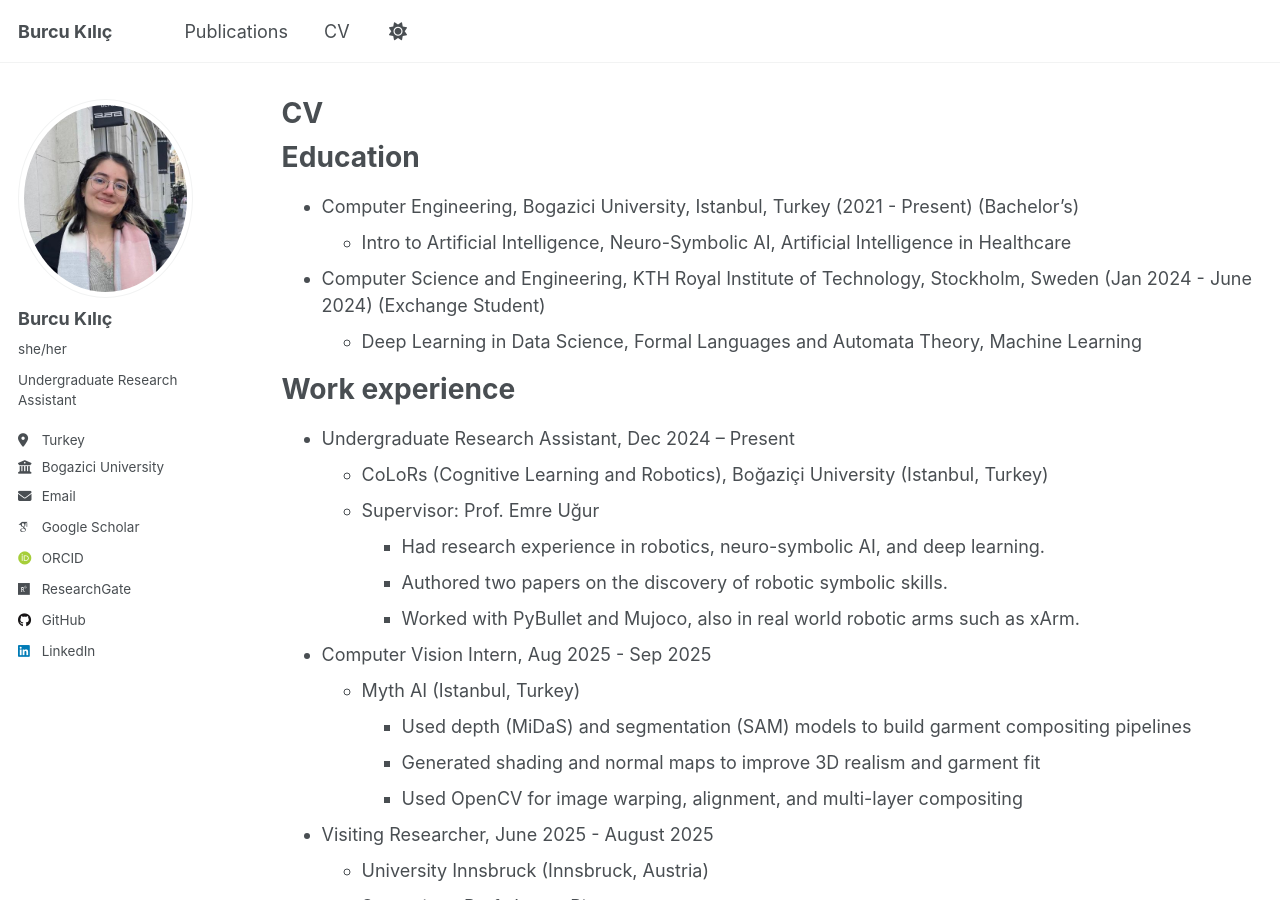
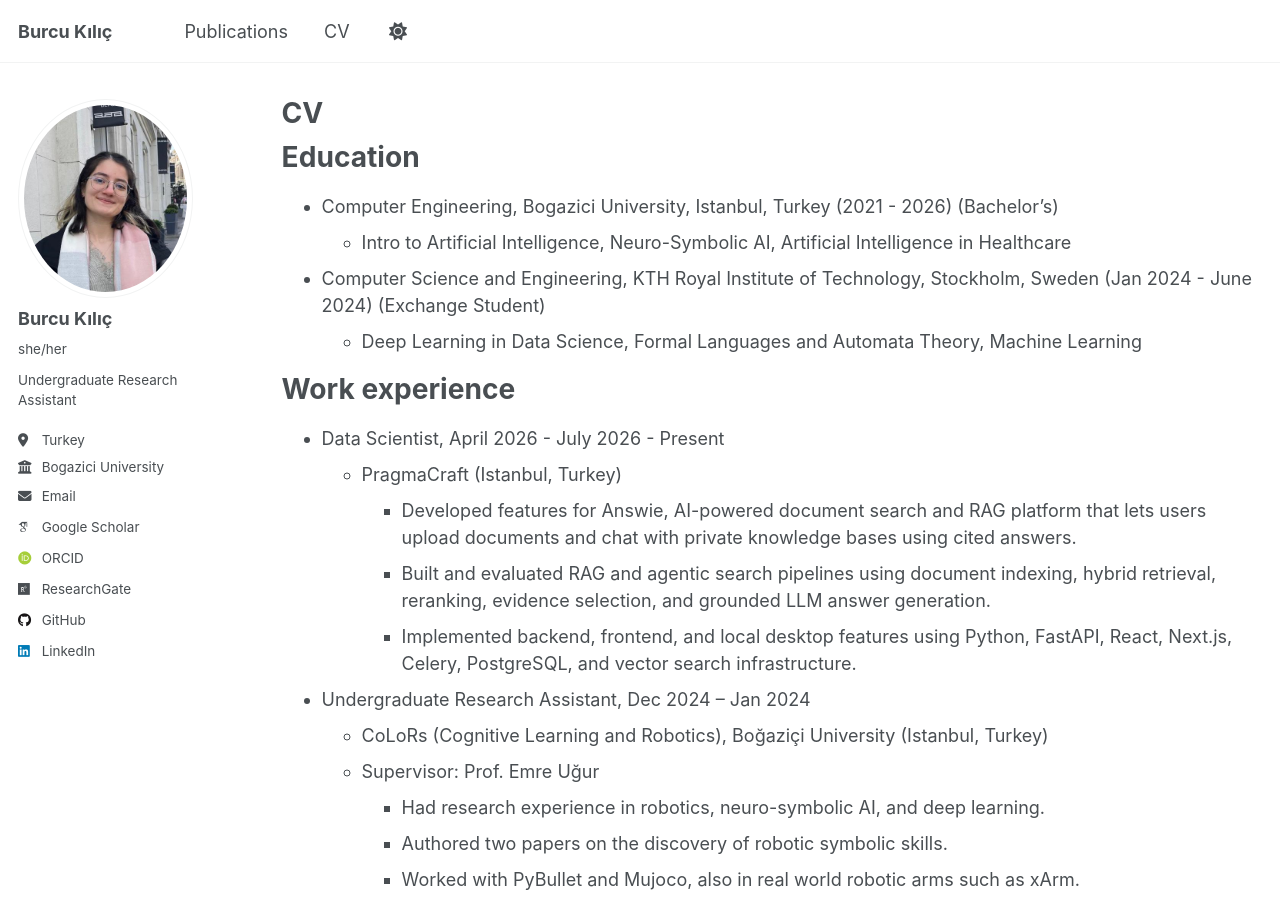
Before and after one commit to burcukilic/burcukilic.github.io, a Jekyll site: the page built from _pages/cv.md, in a window 1280 px wide and 900 px high. Built offline with Jekyll 4.4.1, drawn with Linux system fonts in a browser that asks for light colours; some web fonts are replaced.

Commit message:
Revise CV with updated education and work experience
Updated education timeline and revised job titles and descriptions in work experience section.

```diff
--- a/_pages/cv.md
+++ b/_pages/cv.md
@@ -11,14 +11,20 @@ redirect_from:
 
 Education
 ======
-* Computer Engineering, Bogazici University, Istanbul, Turkey (2021 - Present) (Bachelor's)
+* Computer Engineering, Bogazici University, Istanbul, Turkey (2021 - 2026) (Bachelor's)
   * Intro to Artificial Intelligence, Neuro-Symbolic AI, Artificial Intelligence in Healthcare
 * Computer Science and Engineering, KTH Royal Institute of Technology, Stockholm, Sweden (Jan 2024 - June 2024) (Exchange Student)
   * Deep Learning in Data Science, Formal Languages and Automata Theory, Machine Learning
 
 Work experience
 ======
-* Undergraduate Research Assistant, Dec 2024 – Present
+* Data Scientist, April 2026 - July 2026 - Present
+  * PragmaCraft (Istanbul, Turkey)
+    *  Developed features for Answie, AI-powered document search and RAG platform that lets users upload documents and chat with private knowledge bases using cited answers.
+    *  Built and evaluated RAG and agentic search pipelines using document indexing, hybrid retrieval, reranking, evidence selection, and grounded LLM answer generation.
+    *  Implemented backend, frontend, and local desktop features using Python, FastAPI, React, Next.js, Celery, PostgreSQL, and vector search infrastructure.
+
+* Undergraduate Research Assistant, Dec 2024 – Jan 2024
   * CoLoRs (Cognitive Learning and Robotics), Boğaziçi University (Istanbul, Turkey)
   * Supervisor: Prof. Emre Uğur
     * Had research experience in robotics, neuro-symbolic AI, and deep learning.
@@ -44,19 +50,16 @@ Work experience
     * Created database dashboards with Quarto and Shiny Server in RStudio
     * Deployed with Streamlit and Posit Connect Server
 
-
 * AI Developer, July 2023 – Jan 2024
   * IDA AI (Istanbul, Turkey)
     * Trained generative models ( Stable Diffusion) using LoRA for virtual fashion applications
     * Developed pipelines with ControlNet for pose-conditioned image generation
     * Contributed to ModaMind’s AI-driven virtual photoshooting platform: https://modamind.ai/
 
-
 * Research Intern, March 2023 – July 2023
   * TÜBITAK 2232 (Istanbul, Turkey)
     *  Worked on project "Requirements Engineering for Digital TRansformations (RE4DigiTR)"
     *  Labeled and Visualized a Requirements engineering data in an NLP project
-
 
 * Mobile App Developer, April 2023 -  July 2023
   * Atlas Eron Digital (Istanbul, Turkey)
```
